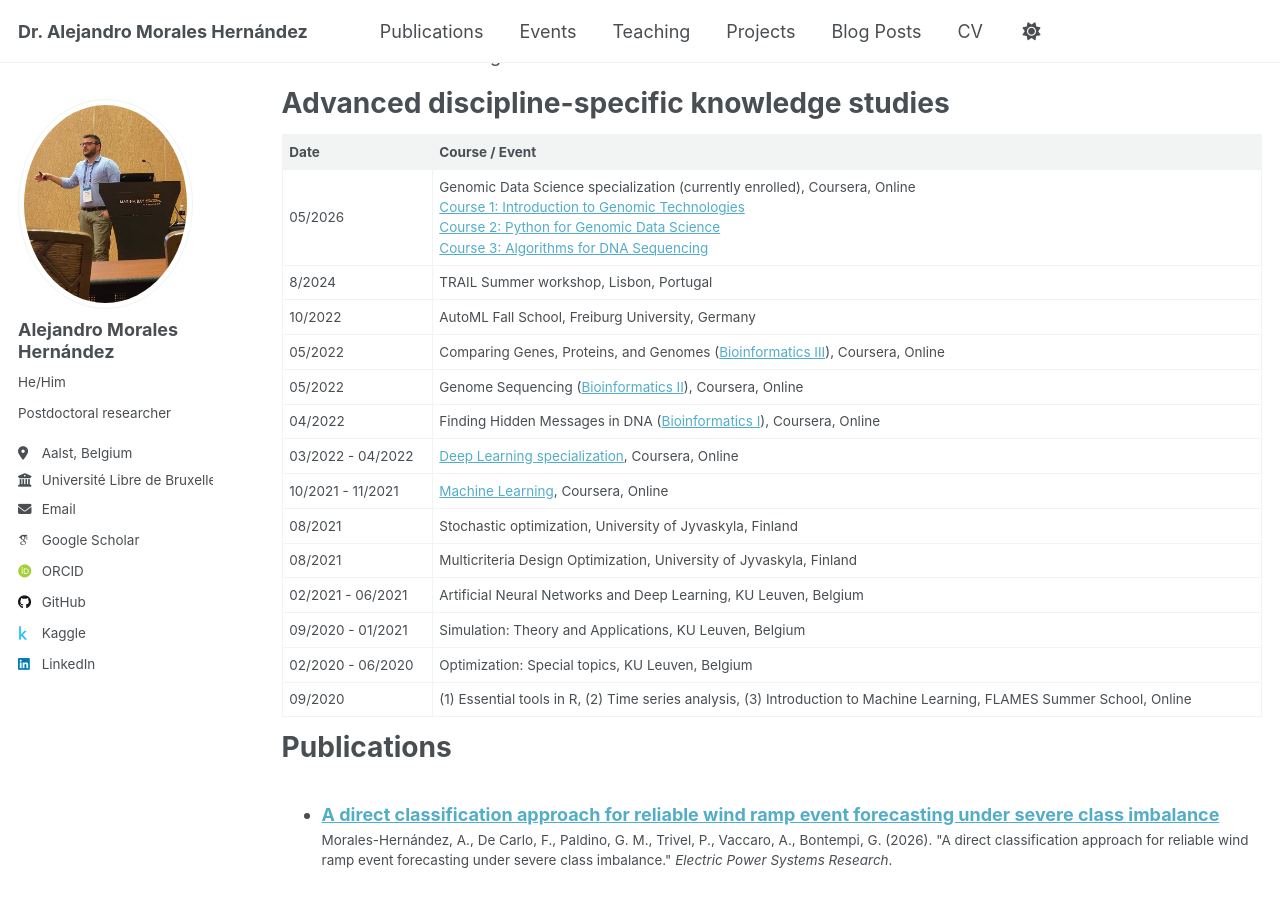
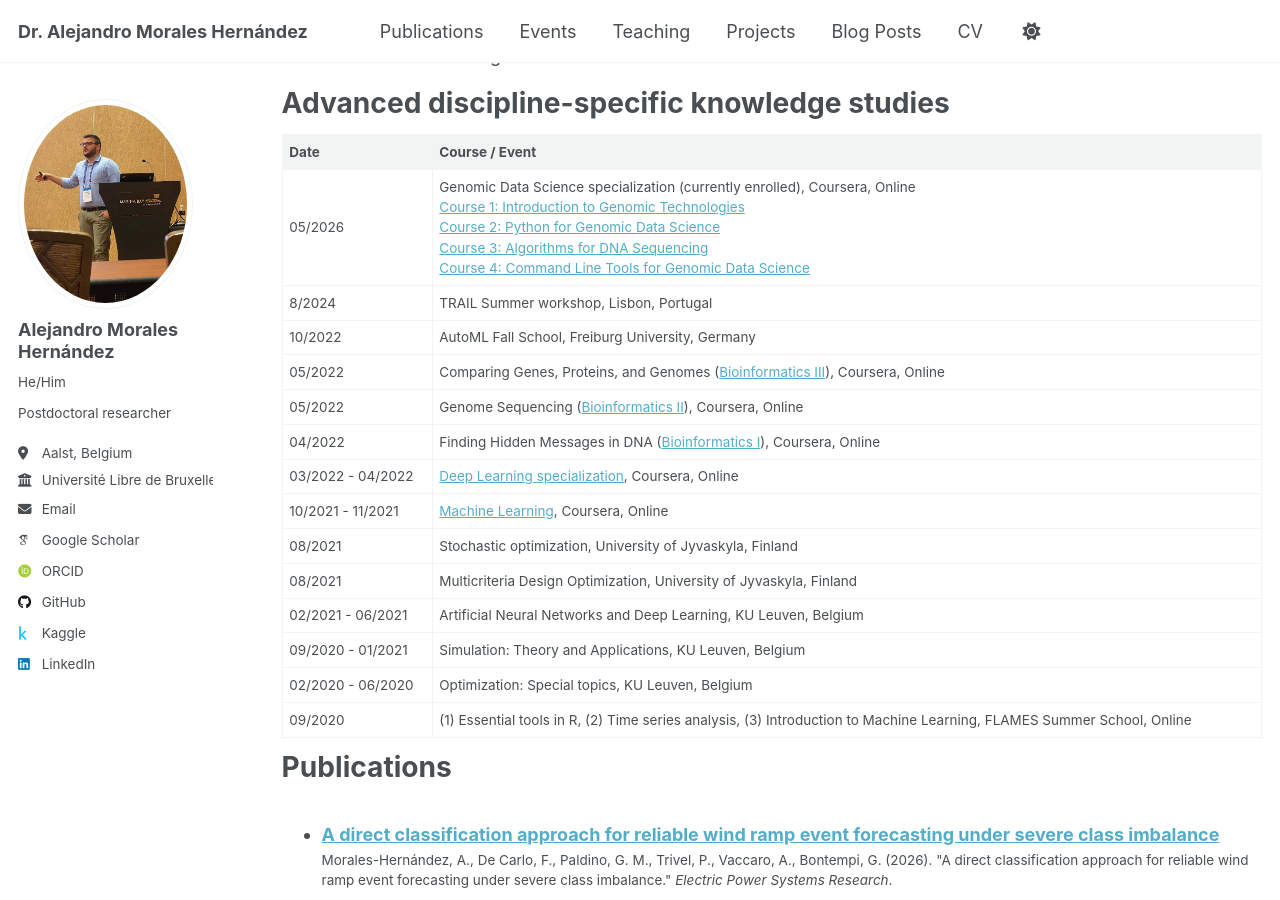
Before and after one commit to alejandro3500/alejandro3500.github.io, a Jekyll site: the page built from _pages/cv.md, in a window 1280 px wide and 900 px high, scrolled down 1380 px. Built offline with Jekyll 4.4.1, drawn with Linux system fonts in a browser that asks for light colours; some web fonts are replaced; a script that is not in the unit is left out.

Commit message:
Update cv.md
Adding command line tools for GDS

```diff
--- a/_pages/cv.md
+++ b/_pages/cv.md
@@ -59,7 +59,7 @@
 
 | Date | Course / Event |
 |---|---|
-| 05/2026 | Genomic Data Science specialization (currently enrolled), Coursera, Online <br> [Course 1: Introduction to Genomic Technologies](https://www.coursera.org/verify/J7RTOS9Q5CDL) <br> [Course 2: Python for Genomic Data Science](https://www.coursera.org/verify/0HZ507AE56MX) <br> [Course 3: Algorithms for DNA Sequencing](https://coursera.org/verify/40DV4WV1LW86) |
+| 05/2026 | Genomic Data Science specialization (currently enrolled), Coursera, Online <br> [Course 1: Introduction to Genomic Technologies](https://www.coursera.org/verify/J7RTOS9Q5CDL) <br> [Course 2: Python for Genomic Data Science](https://www.coursera.org/verify/0HZ507AE56MX) <br> [Course 3: Algorithms for DNA Sequencing](https://coursera.org/verify/40DV4WV1LW86) <br> [Course 4: Command Line Tools for Genomic Data Science](https://coursera.org/verify/IXZYUAI3UPGX)|
 | 8/2024 | TRAIL Summer workshop, Lisbon, Portugal |
 | 10/2022 | AutoML Fall School, Freiburg University, Germany |
 | 05/2022 | Comparing Genes, Proteins, and Genomes ([Bioinformatics III](https://www.coursera.org/verify/XW47XBHZWS79)), Coursera, Online |
```
